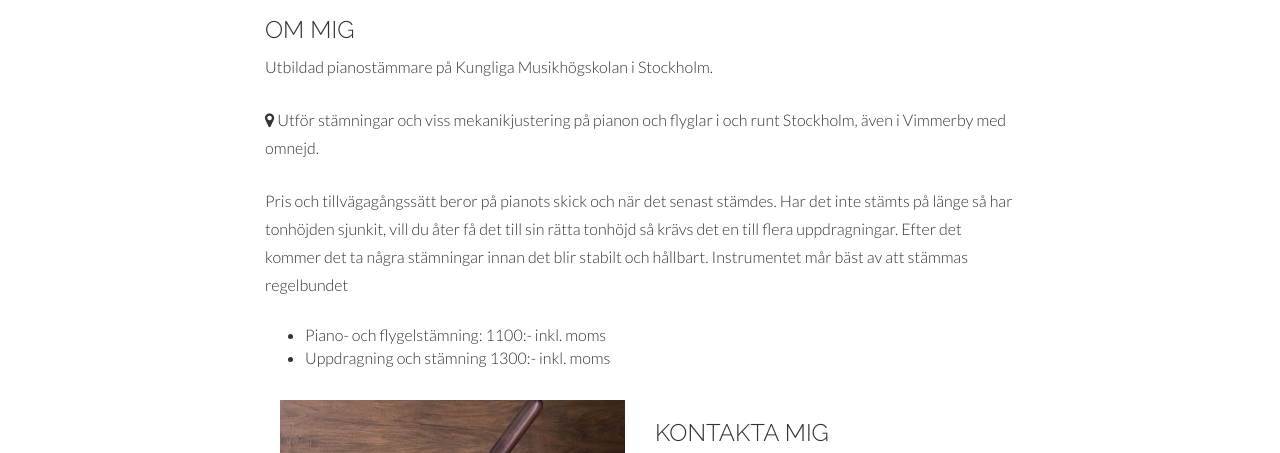
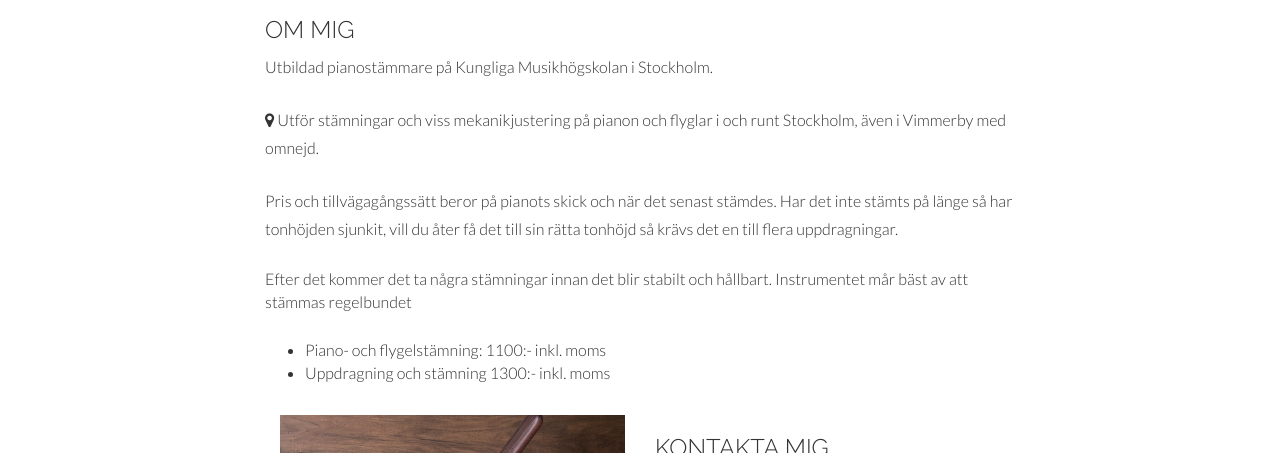
Before and after one commit to pontusleander/pontusleander.github.io, a plain HTML site: page index.html in a window 1280 px wide. Shown: the part 293-746 px from the top of the page. Drawn offline with Linux system fonts and the light colour scheme.

Commit message:
Update index.html
radändring

```diff
--- a/index.html
+++ b/index.html
@@ -82,7 +82,7 @@
               <h3>OM MIG</h3>
               <p>Utbildad pianostämmare på Kungliga Musikhögskolan i Stockholm.</p>
               <p><i class="fa fa-map-marker"></i> Utför stämningar och viss mekanikjustering på pianon och flyglar i och runt Stockholm, även i Vimmerby med omnejd.</p>
-              <p>Pris och tillvägagångssätt beror på pianots skick och när det senast stämdes. Har det inte stämts på länge så har tonhöjden sjunkit, vill du åter få det till sin rätta tonhöjd så krävs det en till flera uppdragningar. Efter det kommer det ta några stämningar innan det blir stabilt och hållbart. Instrumentet mår bäst av att stämmas regelbundet </p>
+              <p>Pris och tillvägagångssätt beror på pianots skick och när det senast stämdes. Har det inte stämts på länge så har tonhöjden sjunkit, vill du åter få det till sin rätta tonhöjd så krävs det en till flera uppdragningar.</p>Efter det kommer det ta några stämningar innan det blir stabilt och hållbart. Instrumentet mår bäst av att stämmas regelbundet</p>
 
               <ul>
                 <li>Piano- och flygelstämning: 1100:- inkl. moms</li>
```
